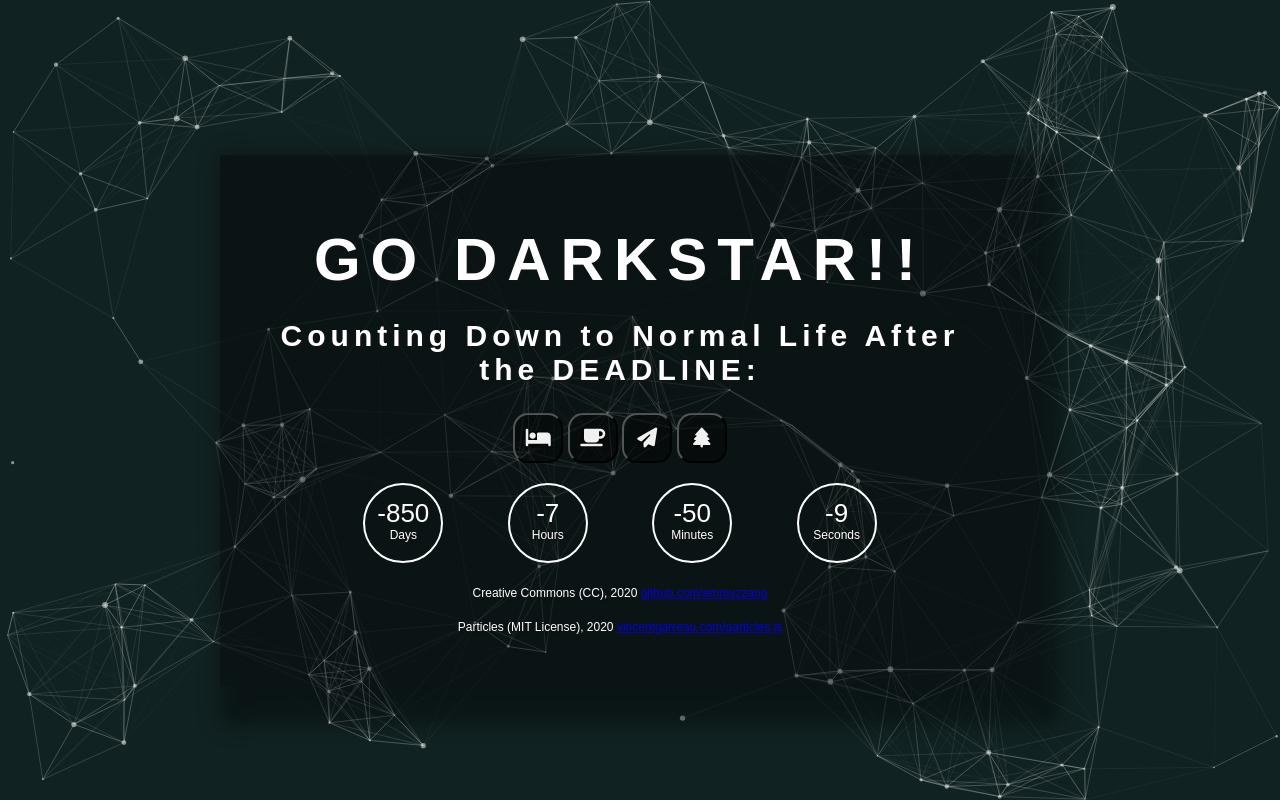
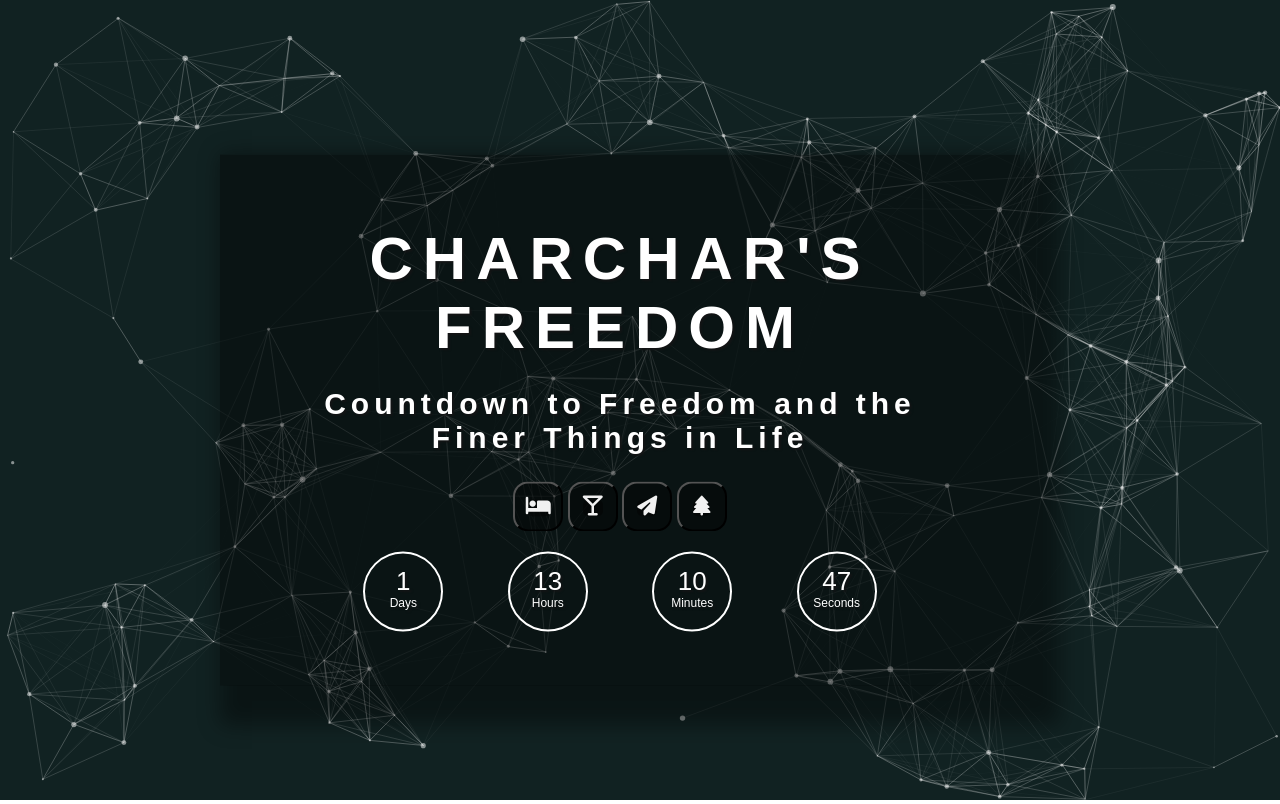
Before and after one commit to emmyzzang/CountdownDarkStar, a plain HTML site: page index.html in a window 1280 px wide. Drawn offline with nearby package versions, Linux system fonts and the light colour scheme; animation ran at ten frames a second.

Commit message:
added inside joke

```diff
--- a/index.html
+++ b/index.html
@@ -2,7 +2,7 @@
 <html lang="en" dir="ltr">
 <head>
 	<meta charset="utf-8">
-	<title>HOME STRETCH</title>
+	<title>D-DAY</title>
 	<link rel="stylesheet" type="text/css" href="style.css">
 	<link rel="stylesheet" href="https://unpkg.com/tachyons@4.10.0/css/tachyons.min.css"/>
 	<script src="https://kit.fontawesome.com/6cf1cdf674.js" crossorigin="anonymous"></script>
@@ -15,11 +15,11 @@
 </div>
 <div class="text">
 <div class="container">
-		<h1>Go DarkStar!!</h1>
-		<h2>Counting Down to Normal Life After the DEADLINE:</h2>
+		<h1>CharChar's Freedom</h1>
+		<h2>Countdown to Freedom and the Finer Things in Life</h2>
 		<button class="tt"><a href="https://www.webmd.com/sleep-disorders/benefits-sleep-more" class="tt" target="_blank"><i class="fas fa-bed"></i></a></button>
-		<button class="tt"><a href="https://www.brit.co/iced-coffee-recipes/" class="tt" target="_blank"><i class="fas fa-coffee"></i></a></button>
-		<button class="tt"><a href="https://www.vox.com/21309315/coronavirus-4th-of-july-is-it-safe-travel-vacation-dentist-doctor" class="tt" target="_blank"><i class="fas fa-paper-plane"></i></a></button>
+		<button class="tt"><a href="https://www.exploretock.com/masa" class="tt" target="_blank"><i class="fas fa-glass-martini"></i></a></button>
+		<button class="tt"><a href="https://www.united.com/en-us/flights-to-new-york" class="tt" target="_blank"><i class="fas fa-paper-plane"></i></a></button>
 		<button class="tt"><a href="https://www.virginia.org/favoritehikes/" class="tt" target="_blank"><i class="fas fa-tree"></i></a></button>
 			<div class="count">
 			<div class="countd">
@@ -39,8 +39,8 @@
 			<span id="seconds">00</span>
 			Seconds
 			</div>
-			<footer class="cc">Creative Commons (CC), 2020 <a href="https://www.github.com/emmyzzang">github.com/emmyzzang</a></footer>
-			<footer class="cc">Particles (MIT License), 2020 <a href="https://vincentgarreau.com/particles.js/">vincentgarreau.com/particles.js</a></footer>
+			<!-- <footer class="cc">Creative Commons (CC), 2020 <a href="https://www.github.com/emmyzzang">github.com/emmyzzang</a></footer>
+			<footer class="cc">Particles (MIT License), 2020 <a href="https://vincentgarreau.com/particles.js/">vincentgarreau.com/particles.js</a></footer> -->
 		</div>
 	</div>
 </div>
--- a/index.js
+++ b/index.js
@@ -1,4 +1,4 @@
-var count = new Date("July 31, 2020  17:00:00").getTime();
+var count = new Date("November 29, 2022  13:00:00").getTime();
 var x = setInterval(function() {
 	var now = new Date().getTime();
 	var d = count - now;
```
